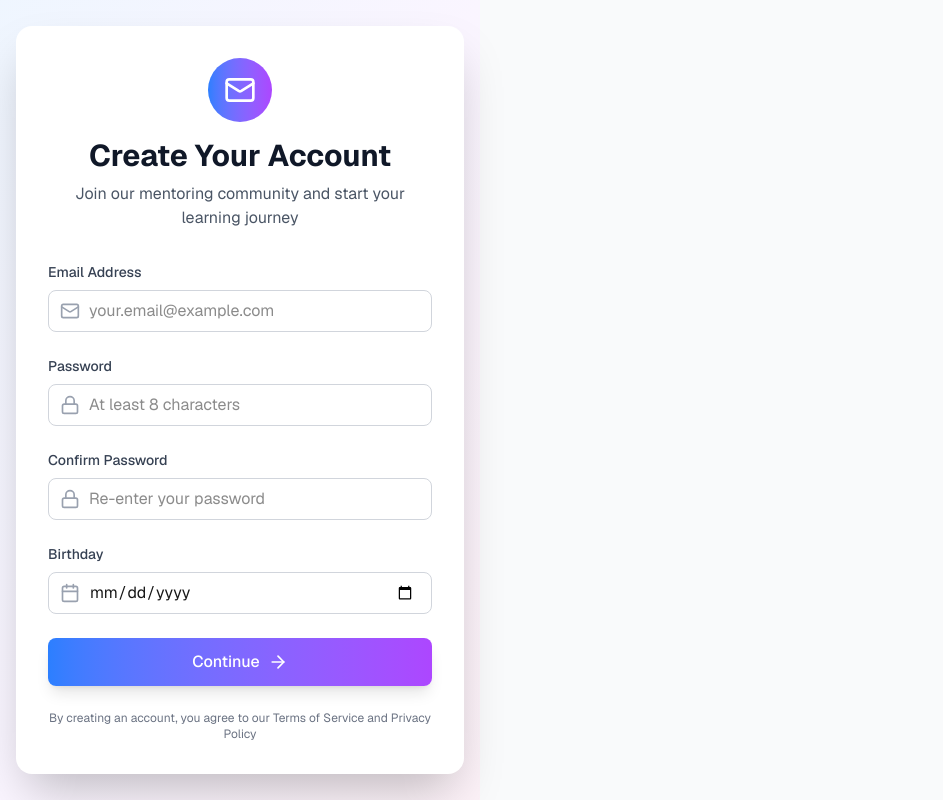
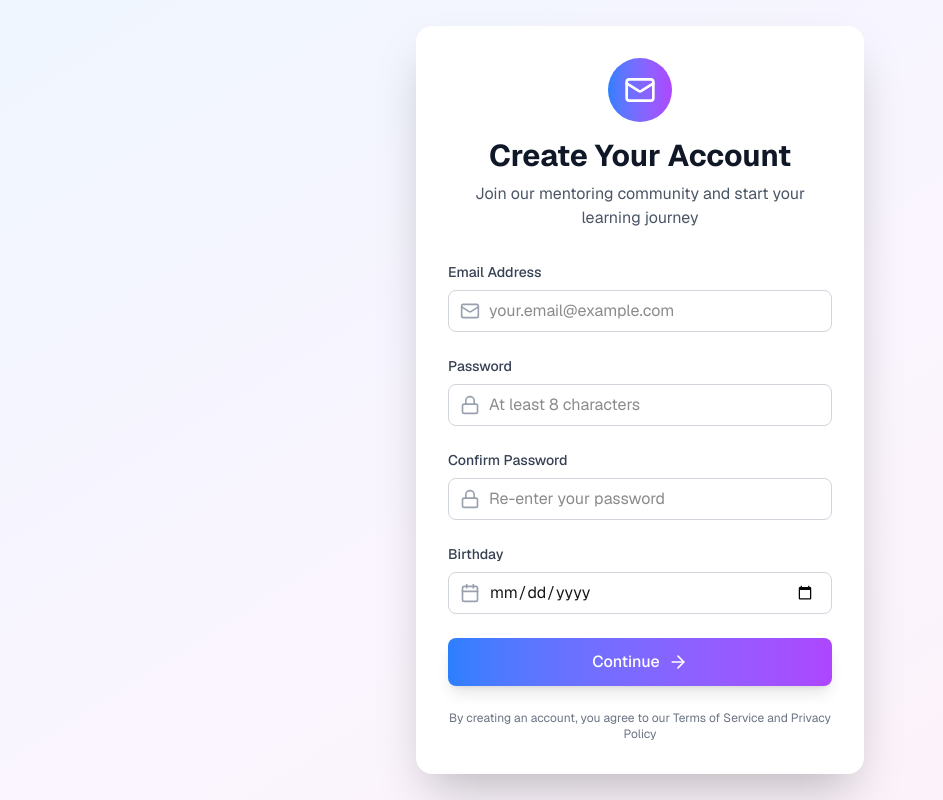
Before and after one commit to winstonling07/claude_hackathon0830, a Next.js app: page / in a window 1280 px wide. Shown: the whole page, without its empty margins (0-943 px from the left). Built offline with nearby package versions, Linux system fonts and the light colour scheme.

Commit message:
Fix signup form centering: make all signup components fill full screen and be properly centered

```diff
--- a/app/components/RoleSelection.tsx
+++ b/app/components/RoleSelection.tsx
@@ -36,8 +36,8 @@ export default function RoleSelection({ onSelectRole }: RoleSelectionProps) {
   ];
 
   return (
-    <div className="min-h-screen flex items-center justify-center bg-gradient-to-br from-blue-50 via-purple-50 to-pink-50 p-4">
-      <div className="max-w-4xl w-full">
+    <div className="h-screen w-screen flex items-center justify-center bg-gradient-to-br from-blue-50 via-purple-50 to-pink-50 p-4 overflow-y-auto">
+      <div className="max-w-4xl w-full my-8">
         <div className="text-center mb-8">
           <div className="inline-flex items-center justify-center w-16 h-16 bg-gradient-to-r from-blue-500 to-purple-500 rounded-full mb-4">
             <Users className="h-8 w-8 text-white" />
--- a/app/components/SignupFlow.tsx
+++ b/app/components/SignupFlow.tsx
@@ -86,7 +86,7 @@ export default function SignupFlow() {
 
   if (step === 'complete') {
     return (
-      <div className="min-h-screen flex items-center justify-center bg-gradient-to-br from-blue-50 via-purple-50 to-pink-50 p-4">
+      <div className="h-screen w-screen flex items-center justify-center bg-gradient-to-br from-blue-50 via-purple-50 to-pink-50 p-4">
         <div className="max-w-md w-full bg-white rounded-2xl shadow-2xl p-8 text-center">
           <div className="inline-flex items-center justify-center w-16 h-16 bg-gradient-to-r from-green-500 to-emerald-500 rounded-full mb-4">
             <svg className="h-8 w-8 text-white" fill="none" viewBox="0 0 24 24" stroke="currentColor">
--- a/app/components/SignupForm.tsx
+++ b/app/components/SignupForm.tsx
@@ -83,7 +83,7 @@ export default function SignupForm({ onComplete }: SignupFormProps) {
   };
 
   return (
-    <div className="min-h-screen flex items-center justify-center bg-gradient-to-br from-blue-50 via-purple-50 to-pink-50 p-4">
+    <div className="h-screen w-screen flex items-center justify-center bg-gradient-to-br from-blue-50 via-purple-50 to-pink-50 p-4">
       <div className="max-w-md w-full bg-white rounded-2xl shadow-2xl p-8">
         <div className="text-center mb-8">
           <div className="inline-flex items-center justify-center w-16 h-16 bg-gradient-to-r from-blue-500 to-purple-500 rounded-full mb-4">
--- a/app/components/SubjectSelection.tsx
+++ b/app/components/SubjectSelection.tsx
@@ -91,7 +91,7 @@ export default function SubjectSelection({ role, onComplete }: SubjectSelectionP
   };
 
   return (
-    <div className="min-h-screen bg-gradient-to-br from-blue-50 via-purple-50 to-pink-50 p-4 py-8">
+    <div className="h-screen w-screen bg-gradient-to-br from-blue-50 via-purple-50 to-pink-50 p-4 py-8 overflow-y-auto">
       <div className="max-w-5xl mx-auto">
         <div className="text-center mb-8">
           <div className="inline-flex items-center justify-center w-16 h-16 bg-gradient-to-r from-blue-500 to-purple-500 rounded-full mb-4">
--- a/app/page.tsx
+++ b/app/page.tsx
@@ -107,7 +107,7 @@ export default function Home() {
   // Strictly check: user must be null, undefined, or invalid
   if (!user || !user.id || !user.email || !user.role || !Array.isArray(user.subjects) || !user.birthday) {
     return (
-      <div className="flex h-screen w-screen overflow-hidden bg-gray-50">
+      <div className="h-screen w-screen overflow-hidden">
         <SignupFlow />
       </div>
     );
@@ -148,7 +148,7 @@ export default function Home() {
   // Double check user is authenticated before rendering content
   if (!user || !user.id || !user.email || !user.role || !Array.isArray(user.subjects) || !user.birthday) {
     return (
-      <div className="flex h-screen w-screen overflow-hidden bg-gray-50">
+      <div className="h-screen w-screen overflow-hidden">
         <SignupFlow />
       </div>
     );
```
